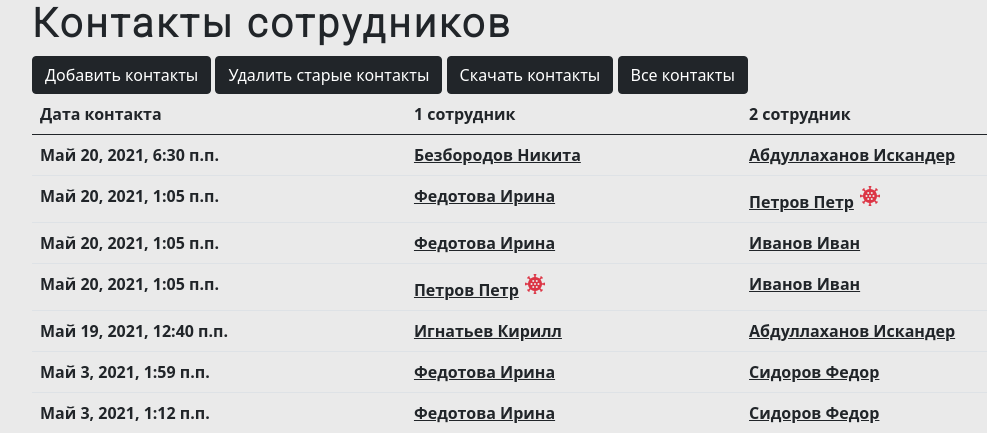
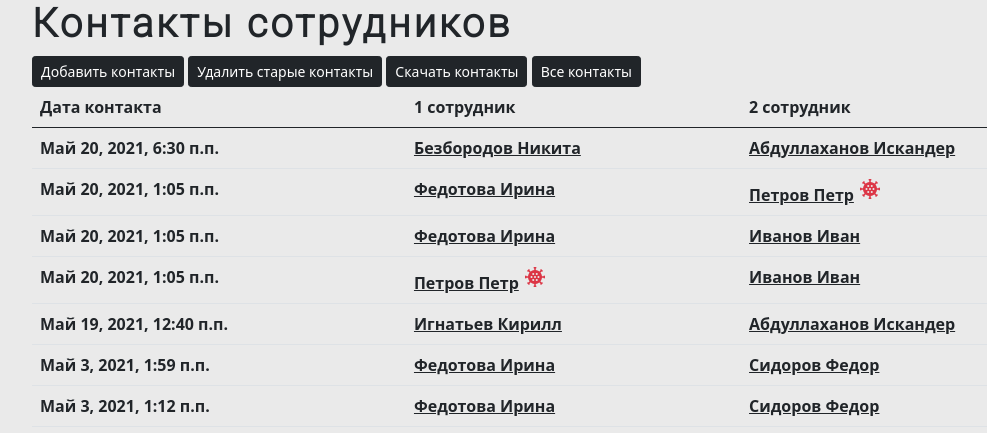
Before and after one commit to bentnn/covid_bracelet, a Django app: template bracelet-project/main/templates/contacts.html in a window 1280 px wide. Shown: the part 58-491 px from the top of the page, without its empty margins (50-1037 px from the left). Run offline with Django 3.2, Linux system fonts and the light colour scheme; the template is opened without the code that fills it: values that come from a table or form of the project are taken from there, others are empty; a user stored in the database is signed in; data comes from the database, SQL or seed files in the repository; both versions use the stored data as it was after the commit.

Commit message:
change parser

```diff
--- a/bracelet-project/main/templates/contacts.html
+++ b/bracelet-project/main/templates/contacts.html
@@ -20,14 +20,14 @@
 	</h1>
 
 		{% if request.user.is_staff %}
-			<a class="btn btn-dark" href="{% url 'take_contacts' %}">Добавить контакты</a>
-			<a class="btn btn-dark" href="{% url 'delete_old_contacts' %}">Удалить старые контакты</a>
-			<a class="btn btn-dark" href="{% url 'contacts_download' %}">Скачать контакты</a>
+			<a class="btn btn-dark btn-sm" href="{% url 'take_contacts' %}">Добавить контакты</a>
+			<a class="btn btn-dark btn-sm" href="{% url 'delete_old_contacts' %}">Удалить старые контакты</a>
+			<a class="btn btn-dark btn-sm" href="{% url 'contacts_download' %}">Скачать контакты</a>
 
 			{% if to_ill %}
-			<a class="btn btn-dark" href="{% url 'only_ill_contacts' %}">Контакты только с заболевшими</a>
+			<a class="btn btn-dark btn-sm" href="{% url 'only_ill_contacts' %}">Контакты только с заболевшими</a>
 			{% else %}
-			<a class="btn btn-dark" href="{% url 'contacts' %}">Все контакты</a>
+			<a class="btn btn-dark btn-sm" href="{% url 'contacts' %}">Все контакты</a>
 			{% endif %}
 		{% endif %}
 <!-- 	<div class="form-check form-switch">
```
Also changed, not shown: bracelet-project/main/views.py (+6 -2 lines), bracelet-project/db.sqlite3.
